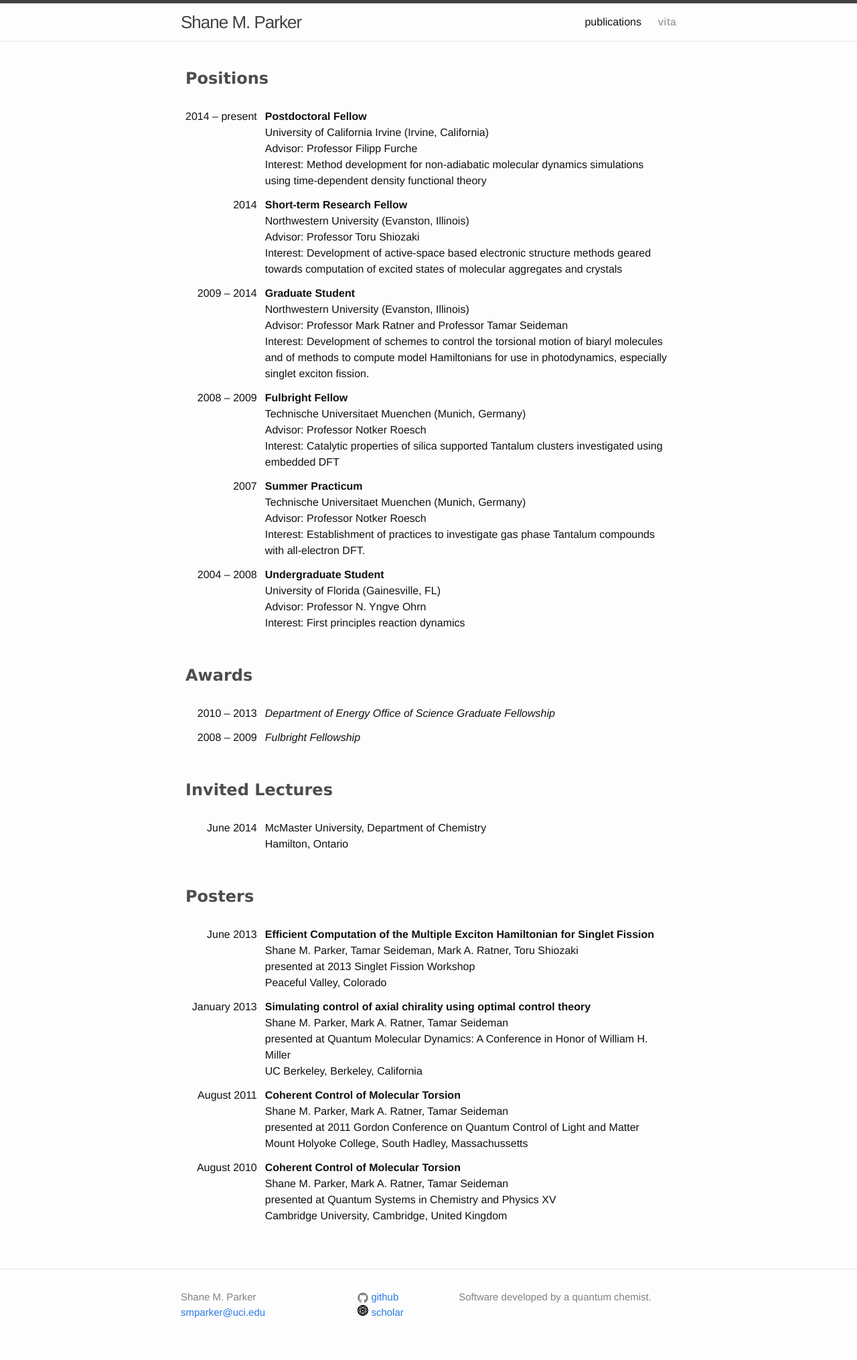
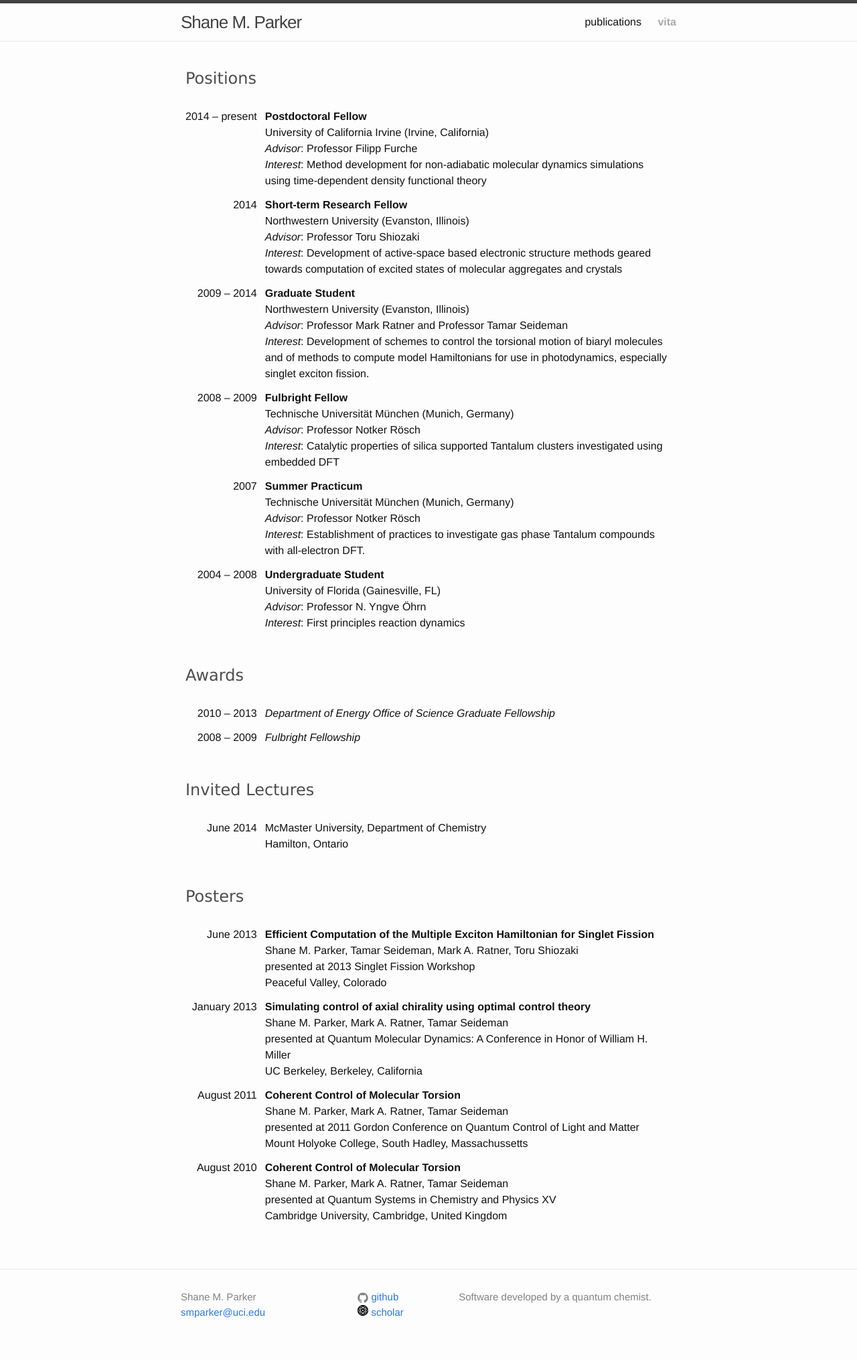
Before and after one commit to smparker/smparker.github.io, a Jekyll site: the page built from 2_vita.html, in a window 1280 px wide. Shown: the whole page at 67% size. Built offline with Jekyll 4.4.1, drawn with Linux system fonts in a browser that asks for light colours.

Commit message:
better formatting for section headers in vita

```diff
--- a/2_vita.html
+++ b/2_vita.html
@@ -8,7 +8,7 @@
   h1.category {
     color: #4D4D4D;
     font-family: Verdana, Geneva, sans-serif;
-    font-weight: bold;
+    font-weight: 500;
   }
 </style>
 
--- a/_data/positions.yml
+++ b/_data/positions.yml
@@ -20,22 +20,22 @@
   time: 2009 &ndash; 2014
 
 - title: Fulbright Fellow
-  institution: Technische Universitaet Muenchen
+  institution: Technische Universit&auml;t M&uuml;nchen
   location: Munich, Germany
-  advisor: Professor Notker Roesch
+  advisor: Professor Notker R&ouml;sch
   interest: Catalytic properties of silica supported Tantalum clusters investigated using embedded DFT
   time: 2008 &ndash; 2009
 
 - title: Summer Practicum
-  institution: Technische Universitaet Muenchen
+  institution: Technische Universit&auml;t M&uuml;nchen
   location: Munich, Germany
-  advisor: Professor Notker Roesch
+  advisor: Professor Notker R&ouml;sch
   interest: Establishment of practices to investigate gas phase Tantalum compounds with all-electron DFT.
   time: 2007
 
 - title: Undergraduate Student
   institution: University of Florida
   location: Gainesville, FL
-  advisor: Professor N. Yngve Ohrn
+  advisor: Professor N. Yngve &Ouml;hrn
   interest: First principles reaction dynamics
   time: 2004 &ndash; 2008
```
Also changed, not shown: other parts of 2_vita.html (+2 -2 lines).
